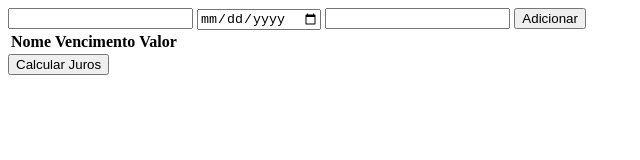
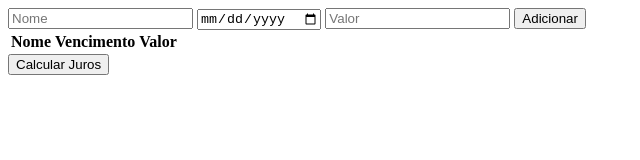
Before and after one commit to PaolaSaraiva/calculadoradejuros, a plain HTML site: page index.html in a window 1280 px wide. Shown: the full height of the page, 0-640 px from the left. Drawn offline with Linux system fonts and the light colour scheme.

Commit message:
Adicionando placeholders

```diff
--- a/index.html
+++ b/index.html
@@ -9,9 +9,9 @@
 </head>
 <body>
     <form onsubmit="adicionar(event)">
-        <input type="text" id="nome">
-        <input type="date" id="data">
-        <input type="text" id="valor">
+        <input type="text" id="nome" placeholder="Nome">
+        <input type="date" id="data" placeholder="Data de vencimento">
+        <input type="text" id="valor" placeholder="Valor">
         <button>Adicionar</button>
     </form>
     <table id="tabela">
```
